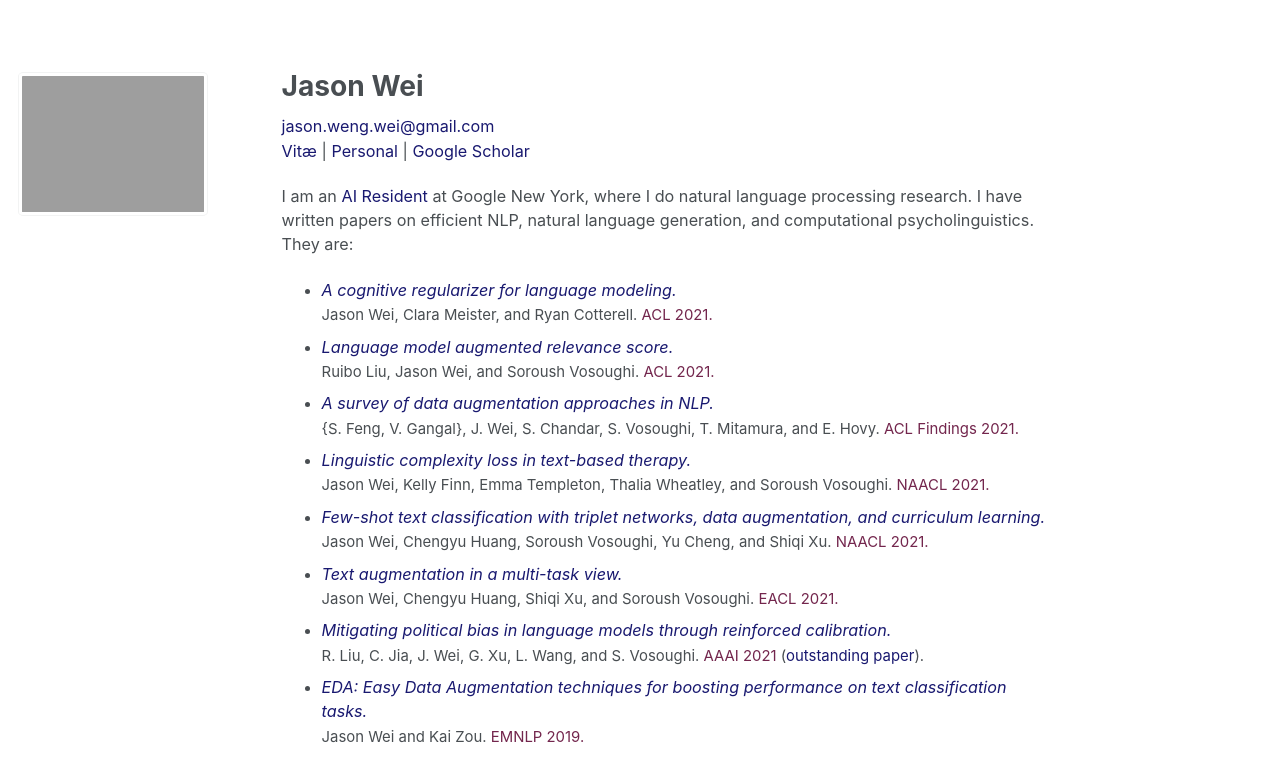
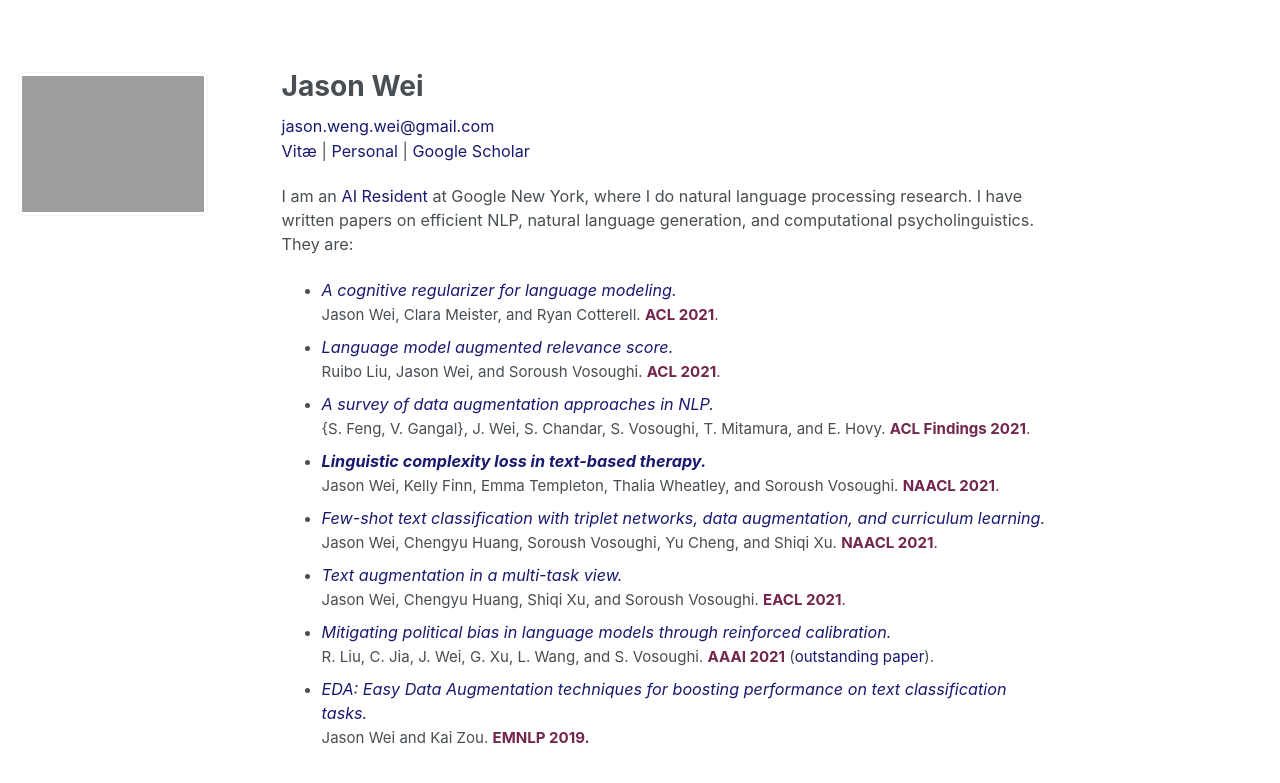
Before and after one commit to jasonwei20/jasonwei20.github.io, a Jekyll site: the page built from _pages/about.md, in a window 1280 px wide. Shown: the top 783 px of the page. Built offline with Jekyll 4.4.1, drawn with Linux system fonts in a browser that asks for light colours.

Commit message:
fix spacing

```diff
--- a/_pages/about.md
+++ b/_pages/about.md
@@ -15,21 +15,21 @@
 I am an <a href="https://research.google/careers/ai-residency/" style="color:#191970" target="_blank">AI Resident</a> at Google New York, where I do natural language processing research. I have written papers on efficient NLP, natural language generation, and computational psycholinguistics. They are:
 
 - <a href="https://arxiv.org/pdf/2105.07144" style="color:#191970" target="_blank"><i>A cognitive regularizer for language modeling.</i></a>
-<span style="font-size:0.92em;">Jason Wei, Clara Meister, and Ryan Cotterell. <a style="color:#73264d">ACL 2021.</a> </span>
+<span style="font-size:0.93em;">Jason Wei, Clara Meister, and Ryan Cotterell. <a style="color:#73264d">**ACL 2021**.</a> </span>
 - <a style="color:#191970" target="_blank"><i>Language model augmented relevance score.</i></a>
-<span style="font-size:0.92em;">Ruibo Liu, Jason Wei, and Soroush Vosoughi. <a style="color:#73264d">ACL 2021.</a></span>
+<span style="font-size:0.93em;">Ruibo Liu, Jason Wei, and Soroush Vosoughi. <a style="color:#73264d">**ACL 2021**.</a></span>
 - <a href="https://arxiv.org/abs/2105.03075" style="color:#191970" target="_blank"><i>A survey of data augmentation approaches in NLP.</i></a>
-<span style="font-size:0.92em;">{S. Feng, V. Gangal}, J. Wei, S. Chandar, S. Vosoughi, T. Mitamura, and E. Hovy. <a style="color:#73264d">ACL Findings 2021.</a></span>
-- <a href="https://www.aclweb.org/anthology/2021.naacl-main.352/" style="color:#191970" target="_blank"><i>Linguistic complexity loss in text-based therapy.</i></a>
-<span style="font-size:0.92em;">Jason Wei, Kelly Finn, Emma Templeton, Thalia Wheatley, and Soroush Vosoughi. <a style="color:#73264d">NAACL 2021.</a></span>
+<span style="font-size:0.93em;">{S. Feng, V. Gangal}, J. Wei, S. Chandar, S. Vosoughi, T. Mitamura, and E. Hovy. <a style="color:#73264d">**ACL Findings 2021**.</a></span>
+- <a href="https://www.aclweb.org/anthology/2021.naacl-main.352/" style="color:#191970" target="_blank"><i>**Linguistic complexity loss in text-based therapy.**</i></a>
+<span style="font-size:0.93em;">Jason Wei, Kelly Finn, Emma Templeton, Thalia Wheatley, and Soroush Vosoughi. <a style="color:#73264d">**NAACL 2021**.</a></span>
 - <a href="https://www.aclweb.org/anthology/2021.naacl-main.434/" style="color:#191970" target="_blank"><i>Few-shot text classification with triplet networks, data augmentation, and curriculum learning.</i></a>
-<span style="font-size:0.92em;">Jason Wei, Chengyu Huang, Soroush Vosoughi, Yu Cheng, and Shiqi Xu. <a style="color:#73264d">NAACL 2021.</a></span>
+<span style="font-size:0.93em;">Jason Wei, Chengyu Huang, Soroush Vosoughi, Yu Cheng, and Shiqi Xu. <a style="color:#73264d">**NAACL 2021**.</a></span>
 - <a href="https://www.aclweb.org/anthology/2021.eacl-main.252/" style="color:#191970" target="_blank"><i>Text augmentation in a multi-task view.</i></a>
-<span style="font-size:0.92em;">Jason Wei, Chengyu Huang, Shiqi Xu, and Soroush Vosoughi. <a style="color:#73264d">EACL 2021.</a></span>
+<span style="font-size:0.93em;">Jason Wei, Chengyu Huang, Shiqi Xu, and Soroush Vosoughi. <a style="color:#73264d">**EACL 2021**.</a></span>
 - <a href="https://www.aaai.org/AAAI21Papers/AISI-8076.LiuR.pdf" style="color:#191970" target="_blank"><i>Mitigating political bias in language models through reinforced calibration.</i></a>
-<span style="font-size:0.92em;">R. Liu, C. Jia, J. Wei, G. Xu, L. Wang, and S. Vosoughi. <a style="color:#73264d">AAAI 2021</a> (<a href="https://aaai.org/Awards/paper.php" style="color:#191970" target="_blank">outstanding paper</a>).</span>
+<span style="font-size:0.93em;">R. Liu, C. Jia, J. Wei, G. Xu, L. Wang, and S. Vosoughi. <a style="color:#73264d">**AAAI 2021**</a> (<a href="https://aaai.org/Awards/paper.php" style="color:#191970" target="_blank">outstanding paper</a>).</span>
 - <a href="http://dx.doi.org/10.18653/v1/D19-1670" style="color:#191970" target="_blank"><i>EDA: Easy Data Augmentation techniques for boosting performance on text classification tasks.</i></a>
-<span style="font-size:0.92em;">Jason Wei and Kai Zou. <a style="color:#73264d">EMNLP 2019.</a></span>
+<span style="font-size:0.93em;">Jason Wei and Kai Zou. <a style="color:#73264d">**EMNLP 2019.**</a></span>
 
 
 
```
